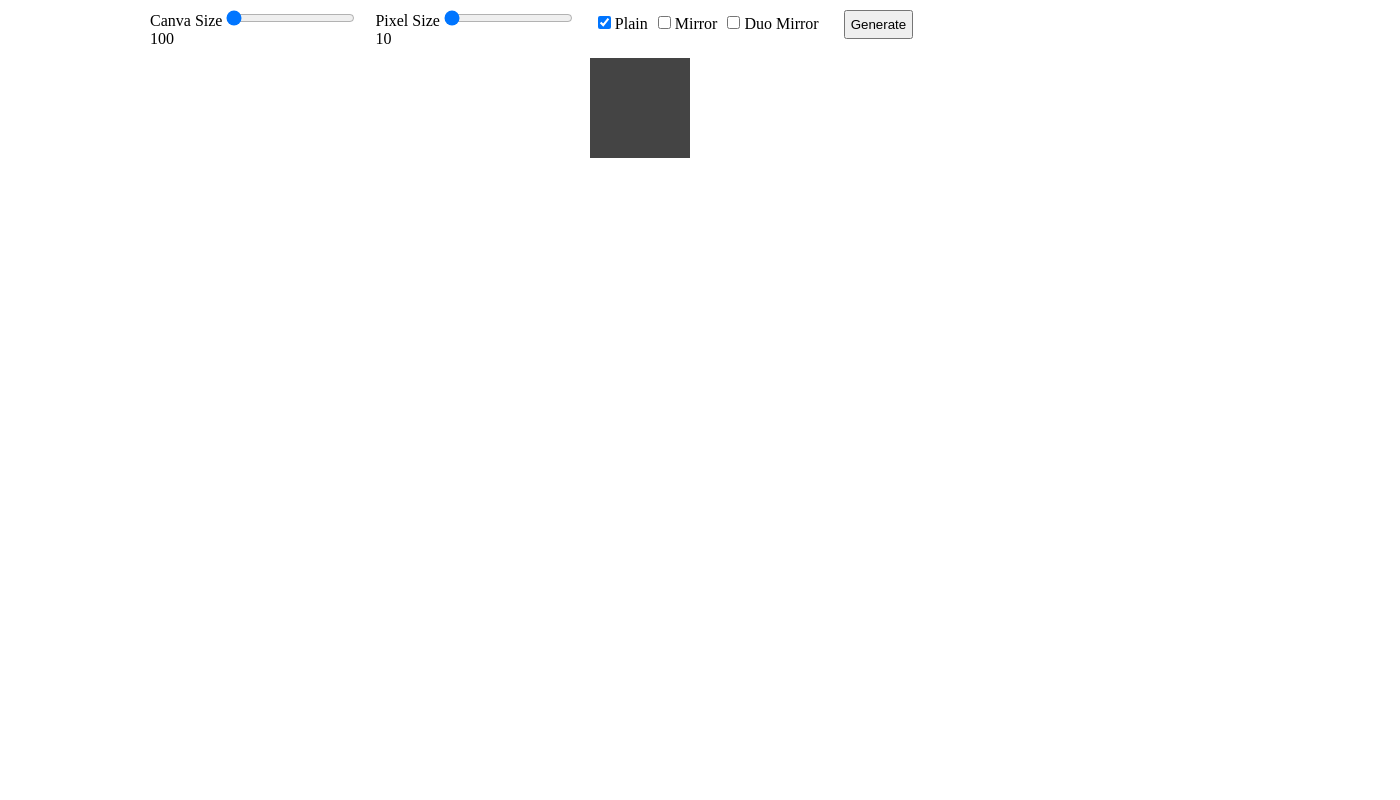
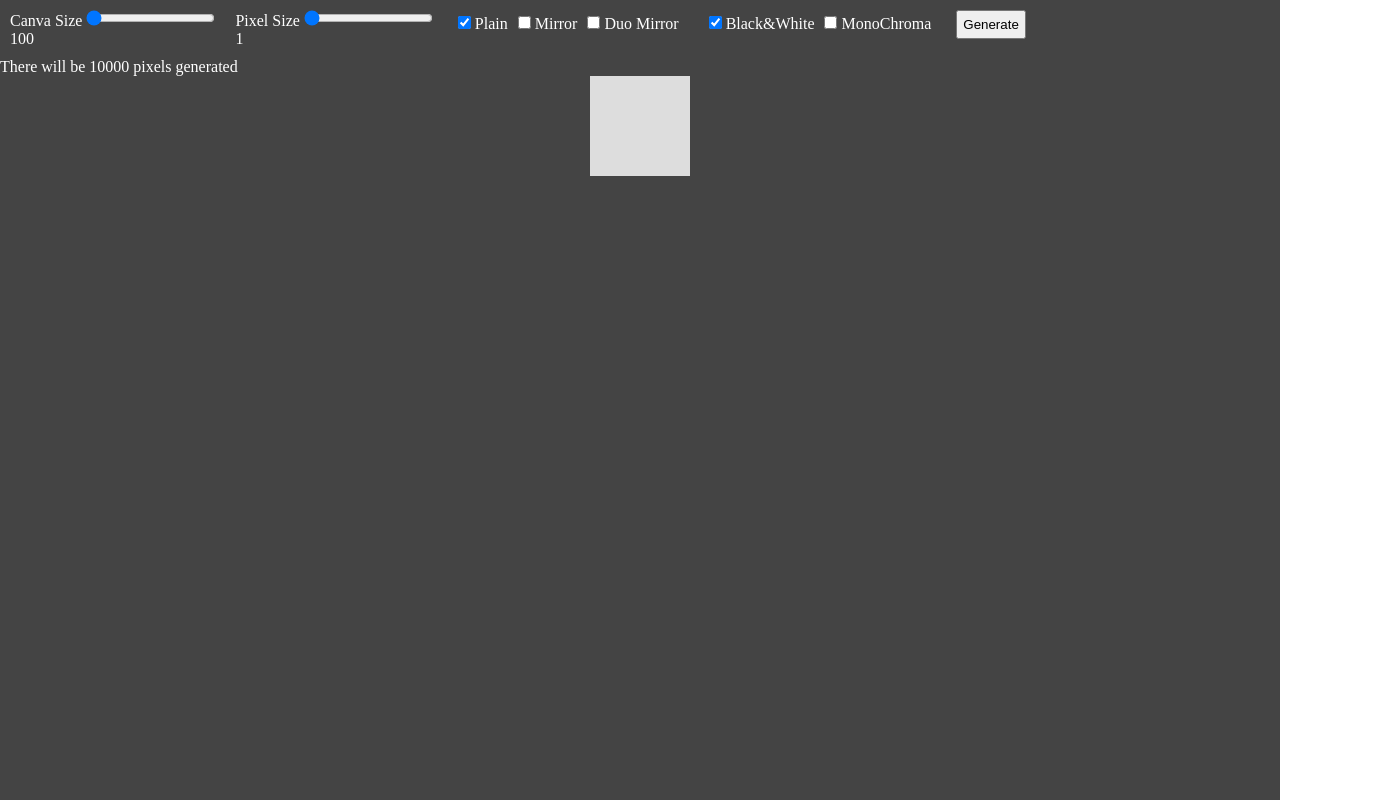
Before and after one commit to cxnajder/PixelArtGenerator, a plain HTML site: page index.html in a window 1280 px wide. Both pictures are taken after a click on the button "Generate". Shown: the whole page, 1400 px wide, since content can reach past the window. Drawn offline with Linux system fonts and the light colour scheme.

Commit message:
working plain blackAndWhite and grey pixel generation

```diff
--- a/index.html
+++ b/index.html
@@ -6,6 +6,7 @@
     <body>
         <div id="TheWorld">
             <div id="Console">
+                <div id="Console_flex">
                     <div class="slider_box, console_element">
                         <label>Canva Size</label>
                         <input type="range" min="100" max="1000" value="100" step="100" id="canva_slider">
@@ -13,25 +14,39 @@
                     </div>
                     <div class="slider_box, console_element">
                         <label>Pixel Size</label>
-                    <input type="range" min="10" max="50" value="10" step="10" id="pixel_slider">
+                        <input type="range" min="1" max="6" value="1" step="1" id="pixel_slider">
                         <div id="pixel_slider_value">slider value will be here</div>
                     </div>
-                <div id="checkboxes" class="console_element">
+                    <div id="mirroring_checkboxes" class="console_element">
                         <div class="checkbox">
-                        <input type="checkbox" id="checkbox_plain" name="checkbox_plain" checked="true">
+                            <input type="checkbox" id="checkbox_plain" name="checkbox_plain" checked="true" value="plain">
                             <label for="myCheckbox">Plain</label>
                         </div>
                         <div class="checkbox">
-                        <input type="checkbox" id="checkbox_mirror" name="checkbox_mirror">
+                            <input type="checkbox" id="checkbox_mirror" name="checkbox_mirror" value="mirror">
                             <label for="myCheckbox">Mirror</label>
                         </div>
                         <div class="checkbox">
-                        <input type="checkbox" id="checkbox_dmirror" name="checkbox_dmirror">
+                            <input type="checkbox" id="checkbox_dmirror" name="checkbox_dmirror" value="double_mirror">
                             <label for="myCheckbox">Duo Mirror</label>
                         </div>
                     </div>
+                    <div id="colorpalte_checkboxes" class="console_element">
+                        <div class="checkbox">
+                            <input type="checkbox" id="checkbox_binar" name="checkbox_binar" checked="true" value="binar">
+                            <label for="myCheckbox">Black&White</label>
+                        </div>
+                        <div class="checkbox">
+                            <input type="checkbox" id="checkbox_monochrom" name="checkbox_monochrom" value="monochrom">
+                            <label for="myCheckbox">MonoChroma</label>
+                        </div>
+                    </div>
                     <div id="Submit_box" class="console_element">
-                    <button type="button">Generate</button>
+                        <button type="button" id="Submit">Generate</button>
+                    </div>
+                </div>
+                <div id="Console_summary">
+                    <p>There will be 10000 pixels generated</p>
                 </div>
             </div>
             <div id="Canva"></div>
--- a/script.js
+++ b/script.js
@@ -1,3 +1,5 @@
+const ConsoleSummary = document.getElementById("Console_summary");
+
 const CanvaSlider = document.getElementById("canva_slider");
 const CanvaValueDisplay = document.getElementById("canva_slider_value");
 
@@ -9,47 +11,121 @@ CanvaValueDisplay.innerHTML = CanvaSlider.value;
 
 const Canva = document.getElementById('Canva');
 
+
+const PixelSlider = document.getElementById("pixel_slider");
+const PixelValueDisplay = document.getElementById("pixel_slider_value");
+const PixelValues = [1, 5, 10, 25, 50, 100];
+
+PixelSlider.min = 1;
+PixelSlider.max = PixelValues.length;
+PixelSlider.step = 1;
+
+
+let PixelSize = PixelSlider.value;
+
+PixelValueDisplay.innerHTML = PixelSlider.value;
+
+
 Canva.style.width = CanvaSlider.value + 'px';
 Canva.style.height = CanvaSlider.value + 'px';
 
 // Update the value as the slider is being changed
 CanvaSlider.oninput = function() {
+    Canva.innerHTML="";
     CanvaValueDisplay.innerHTML = this.value;
     Canva.style.width = this.value + 'px';
     Canva.style.height = this.value + 'px';
     CanvaSize = this.value;
+
+    ConsoleSummary.innerHTML = "<p>There will be " + (CanvaSize / PixelSize) * (CanvaSize / PixelSize) + " pixels generated</p>";
 };
 
 
-const PixelSlider = document.getElementById("pixel_slider");
-const PixelValueDisplay = document.getElementById("pixel_slider_value");
+PixelSlider.oninput = function() {
+    const PixelValuesIndex = parseInt(PixelSlider.value) - 1;
+    PixelSize = PixelValues[PixelValuesIndex];
+    PixelValueDisplay.innerHTML = PixelSize;
 
-let PixelSize = PixelSlider.value;
+    PixelSlider.value = PixelSlider.value; // Ensures that the value is updated immediately
 
-PixelValueDisplay.innerHTML = PixelSlider.value;
-
-PixelSlider.oninput = function() {
-    PixelValueDisplay.innerHTML = this.value;
-    PixelSize = this.value;
-    Canva.innerHTML="<div class='pixel'><div id='pixel_1'></div></div>"
+    Canva.innerHTML="<div class='pixel' id='pixel_0'></div>"
     const Pixels = document.getElementsByClassName("pixel");
     for (var i = 0; i < Pixels.length; i++) {
         Pixels[i].style.width = PixelSize + 'px';
         Pixels[i].style.height = PixelSize + 'px';
     }
 
+  ConsoleSummary.innerHTML = "<p>There will be " + (CanvaSize / PixelSize) * (CanvaSize / PixelSize) + " pixels generated</p>";
 };
 
-const checkboxes = document.querySelectorAll('#checkboxes input[type="checkbox"]');
+
+let selectedMirroring = "plain";
+let selectedColorPalete = "xyz";
+
+const m_checkboxes = document.querySelectorAll('#mirroring_checkboxes input[type="checkbox"]');
 
 // Attach event listener to each checkbox
-checkboxes.forEach(function(checkbox) {
+m_checkboxes.forEach(function(checkbox) {
     checkbox.addEventListener('change', function() {
+        selectedMirroring = this.value;
+        //console.log(selectedMirroring);
+
         // Uncheck the currently checked checkbox
-    checkboxes.forEach(function(checkbox) {
+        m_checkboxes.forEach(function(checkbox) {
             if (checkbox.checked && checkbox !== this) {
                 checkbox.checked = false;
             }
         }, this);
     });
 });
+
+const c_checkboxes = document.querySelectorAll('#colorpalte_checkboxes input[type="checkbox"]');
+
+// Attach event listener to each checkbox
+c_checkboxes.forEach(function(checkbox) {
+    checkbox.addEventListener('change', function() {
+        selectedColorPalete = this.value;
+        //console.log(selectedColorPalete);
+
+
+        // Uncheck the currently checked checkbox
+        c_checkboxes.forEach(function(checkbox) {
+            if (checkbox.checked && checkbox !== this) {
+                checkbox.checked = false;
+            }
+        }, this);
+    });
+});
+
+const SubmitButton = document.getElementById('Submit');
+
+SubmitButton.addEventListener('click', function() {
+    Canva.innerHTML="";
+    for (let i = 1; i <= (CanvaSize / PixelSize); i++) {
+        for (let j = 1; j <= (CanvaSize / PixelSize); j++) {
+            const newPixel = document.createElement('div');
+            newPixel.id = 'pixel_' + i + "_" + j;
+            newPixel.className = 'pixel';
+            newPixel.style.width = PixelSize + 'px';
+            newPixel.style.height = PixelSize + 'px';
+            if (selectedColorPalete == "binar") {
+                if (getRandomNumber()) {
+                    newPixel.style.backgroundColor = "#000";
+                } else {
+                    newPixel.style.backgroundColor = "#fff";
+                }
+            }
+            else if (selectedColorPalete == "monochrom") {
+                const colors = ["#000", "#111", "#222", "#333", "#444", "#555", "#666", "#777", "#888", "#999", "#aaa", "#bbb", "#ccc", "#ddd", "#eee", "#fff"];
+                const colorIndex = getRandomNumber(colors.length);
+                newPixel.style.backgroundColor = colors[colorIndex];
+            }
+            Canva.appendChild(newPixel);
+        }
+    }
+});
+
+
+function getRandomNumber(mult=1) {
+    return Math.round(Math.random() * mult);
+  }
--- a/style.css
+++ b/style.css
@@ -3,15 +3,29 @@
     padding: 0;
 }
 
+html, body {
+    height: 100%;
+}
+
+#TheWorld {
+    height: 100%;
+    color: white;
+    background-color: #444;
+}
+
 #Console {
-    display: flex;
-    width: 1000px;
+    width: 1400px;
     margin: 0 auto;
 }
 
-#checkboxes {
+#Console_flex {
     display: flex;
 }
+
+#mirroring_checkboxes, #colorpalte_checkboxes{
+    display: flex;
+}
+
 
 .console_element {
     padding: 10px;
@@ -26,10 +40,12 @@ button {
 }
 
 #Canva {
+    display: flex;
+    flex-wrap: wrap;
     margin: 0 auto;
-    background-color: #444;
+    background-color: #666;
 }
 
 .pixel {
-    background-color: #eee;
+    background-color: #ddd;
 }
```
Lines whose indentation alone changed are shown as unchanged.
